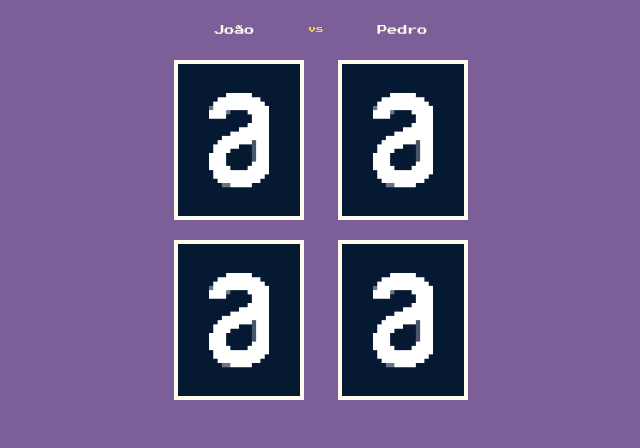
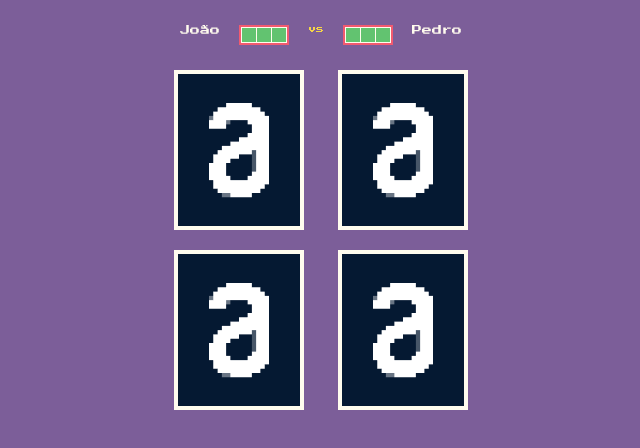
Before and after one commit to Jeancarlos-Si/Maching-game-com-react, a website built with Vite: page index.html in a window 1280 px wide. Shown: the whole page, without its empty margins (319-959 px from the left). Built offline with nearby package versions, Linux system fonts and the light colour scheme.

Commit message:
Create styles fo the PlayerScore component

```diff
--- /dev/null
+++ b/src/components/PlayerScore/index.js
@@ -0,0 +1,14 @@
+import './style.css';
+
+function PlayerScore(points = 0) {
+    return /*html*/`
+        <ol class="player-score" data-points="${points}">
+            <li class="pointer">Um</li>
+            <li class="pointer">Dois</li>
+            <li class="pointer">Tres</li>
+        </ol>
+    `
+
+}
+
+export default PlayerScore;
--- /dev/null
+++ b/src/components/PlayerScore/style.css
@@ -0,0 +1,33 @@
+.player-score {
+    box-sizing: border-box;
+    width: 50px;
+    height: 20px;
+    background-color: var(--color-floral-white);
+    border: 2px solid var(--color-fiery-rose);
+    padding: 1px;
+    display: flex;
+    gap: 1px;
+}
+
+.player-score > .pointer {
+    background-color: var(--color-old-silver);
+    text-indent: -9999px;
+    overflow: hidden;
+    width: 33%;
+}
+
+.player-score[data-points="2"]{
+    flex-direction: row-reverse;
+}
+
+.player-score[data-points="1"] > .pointer:first-child {
+    background-color: var(--color-mantis);
+}
+
+.player-score[data-points="2"] > .pointer:nth-child(n+1){
+    background-color: var(--color-mantis);
+}
+
+.player-score[data-points="3"] > .pointer {
+    background-color: var(--color-mantis);
+}
--- a/src/objects/ScoreBoard/index.js
+++ b/src/objects/ScoreBoard/index.js
@@ -1,13 +1,16 @@
 
 import PlayerName from "../../components/PlayerName";
 import VsPlayer from "../../components/VsPlayer";
+import PlayerScore from "../../components/PlayerScore";
 import "./style.css";
 
 function ScoreBoard() {
     return  /*html*/`
     <header class="score-board">
         ${PlayerName('João')}
+        ${PlayerScore(2)}
         ${VsPlayer()}
+        ${PlayerScore(2)}
         ${PlayerName('Pedro')}
     </header>
     `
--- a/src/style/setttings/color.css
+++ b/src/style/setttings/color.css
@@ -1,7 +1,9 @@
 :root {
-    --color-alura: #051932;
+  --color-alura: #051932;
   --color-pomb-and-power: #7c5e99;
   --color-floral-white: #fffcee;
   --color-fiery-rose: #f25a70;
   --color-sandstorm:#F5d547;
+  --color-old-silver: #828282;
+  --color-mantis:#62c370;
 }
```
